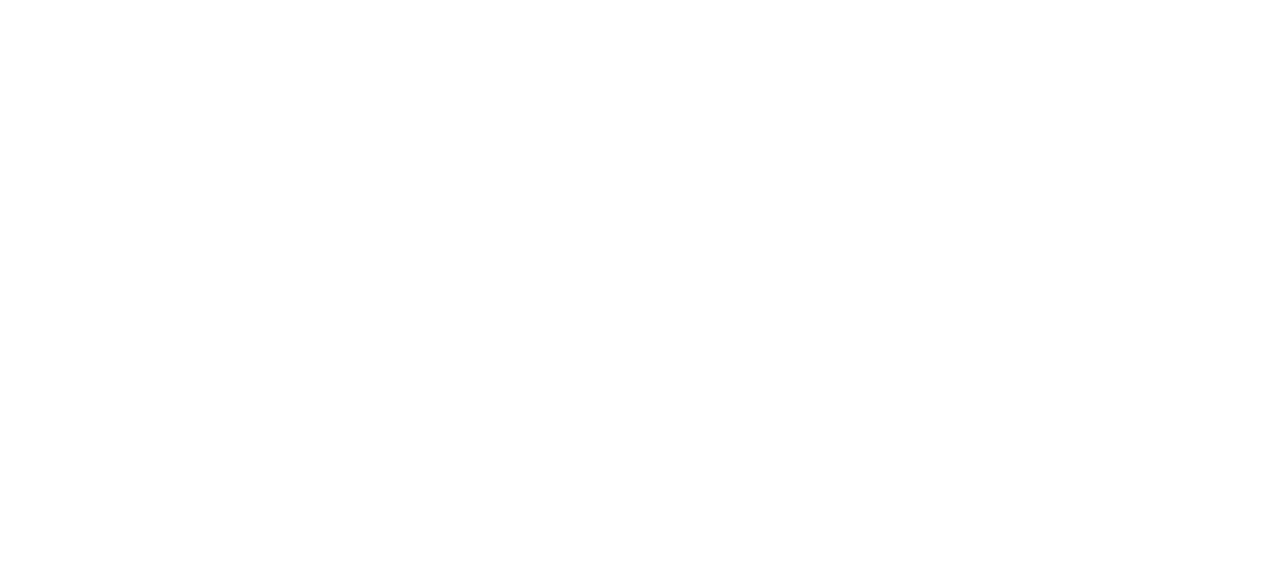
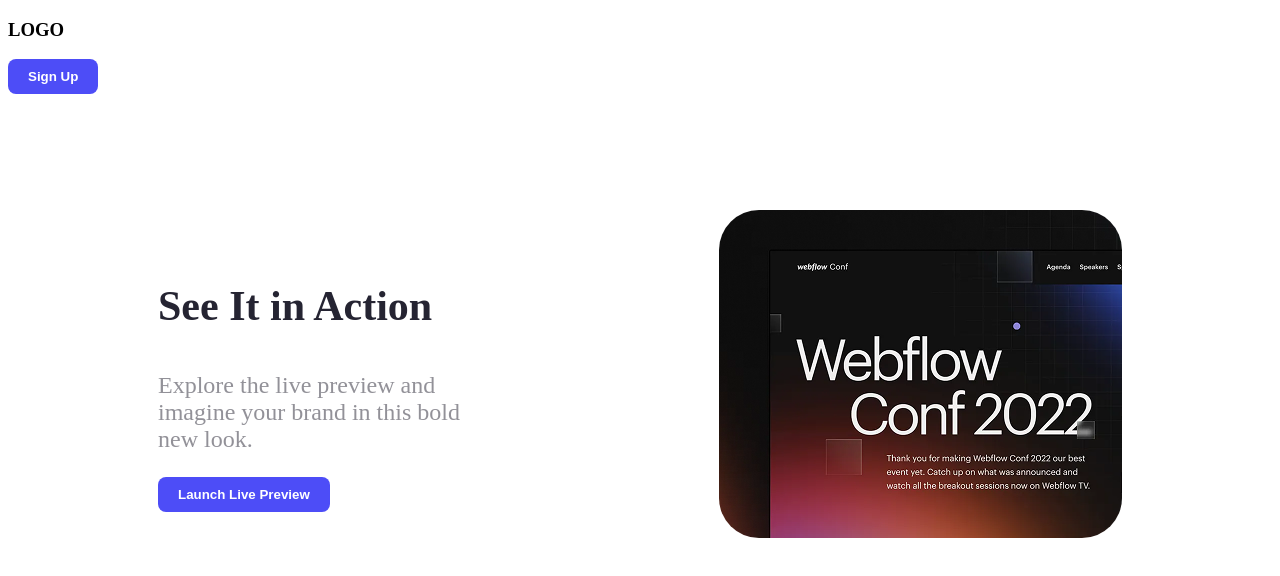
Before and after one commit to tahrimsakib/ASSIGNMENT-01, a plain HTML site: page index.html in a window 1280 px wide. Drawn offline with Linux system fonts and the light colour scheme.

Commit message:
added action containt

```diff
--- a/index.html
+++ b/index.html
@@ -1,13 +1,35 @@
 <!DOCTYPE html>
 <html lang="en">
+
 <head>
     <meta charset="UTF-8">
     <meta name="viewport" content="width=device-width, initial-scale=1.0">
     <title>ASSIGNMENT 01</title>
+    <link rel="stylesheet" href="style/style.css">
 </head>
+
 <body>
-    <head></head>
-    <main></main>
+    <header>
+
+        <nav>
+            <h3>LOGO</h3>
+            <button class="btn">Sign Up</button>
+        </nav>
+
+    </header>
+    <main>
+        <section>
+            <div class="action-container">
+                <div>
+                    <h3 class="action-title">See It in Action</h3>
+                    <p class="action-dis">Explore the live preview and imagine your brand in this bold new look.</p>
+                    <button class="btn">Launch Live Preview</button>
+                </div>
+                <div><img class="wc-mini" src="Assets/wc-mini.png" alt=""></div>
+            </div>
+        </section>
+    </main>
     <footer></footer>
 </body>
+
 </html>
--- /dev/null
+++ b/style/style.css
@@ -0,0 +1,37 @@
+
+
+.btn {
+
+    padding: 10px 20px;
+    background-color: #4d4df7;
+    color: white;
+    border: none;
+    border-radius: 8px;
+    font-weight: bold;
+    cursor: pointer;
+}
+
+.action-container{
+    margin: 116px 150px;
+    display: flex;
+    justify-content: space-between;
+    gap: 240px;
+    align-items: center;
+
+}
+.action-title{
+    color: #252432;
+    font-size: 42px;
+    font-weight: bold;
+}
+
+.action-dis{
+    color:rgba(37, 36, 50, 0.5);
+    font-size: 24px;
+    font-weight: 400;
+}
+.wc-mini{
+    height: 403;
+    width: 328;
+    border-radius: 40px;
+}
```
